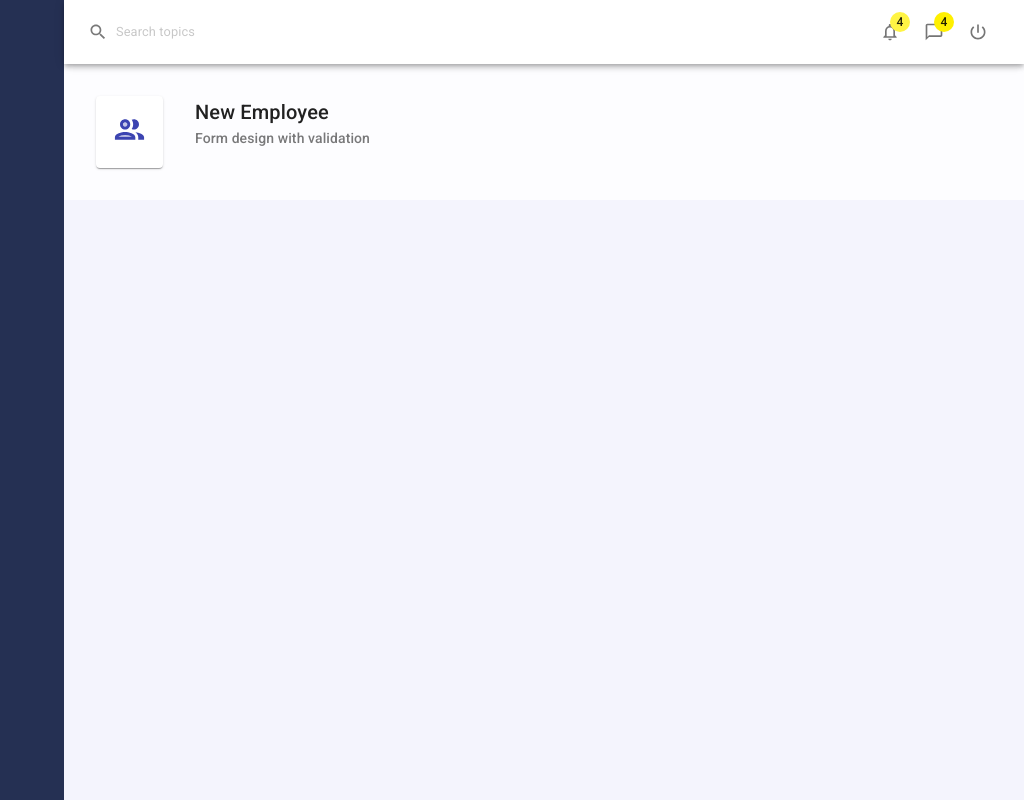
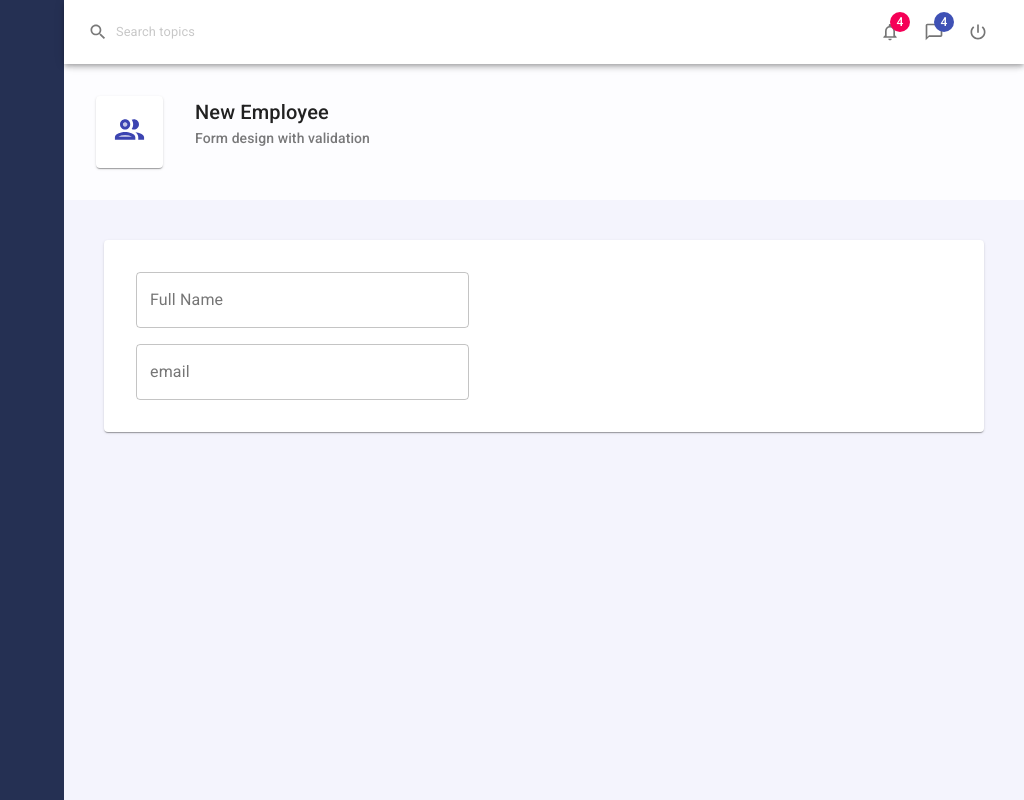
Before and after one commit to wpanumas1980/basic-mui, a React (Create React App) app: page / in a window 1280 px wide. Shown: the whole page, without its empty margins (256-1280 px from the left). Built offline with nearby package versions, Linux system fonts and the light colour scheme.

Commit message:
start employye form

```diff
--- a/src/App/App.js
+++ b/src/App/App.js
@@ -1,21 +1,20 @@
 import { createMuiTheme, CssBaseline, makeStyles, ThemeProvider } from '@material-ui/core';
 import React from 'react';
 import Header from '../components/Header';
-import PageHeader from '../components/PageHeader';
 import SideMenu from '../components/SideMenu';
-import PeopleOutlineTwoToneIcon from '@material-ui/icons/PeopleOutlineTwoTone';
 import Employees from '../pages/Employees/Employees';
+
 
 
 
 const theme = createMuiTheme({
   palette: {
     primary: {
-      main: '#FFF000',
+      main: '#3f51b5',
       light: '#3c44b126'
     },
     secondary: {
-      main: '#FFF444',
+      main: '#f50057',
       light: '#f84526'
     },
     background: {
--- /dev/null
+++ b/src/components/useForm.js
@@ -0,0 +1,40 @@
+import { makeStyles } from '@material-ui/core';
+import React, { useState } from 'react'
+
+export function useForm(initialFValues) {
+
+    const [values, setValues] = useState(initialFValues);
+
+    const handleInputChange = e => {
+        const { name, value } = e.target
+        setValues({
+            ...values,
+            [name]: value
+        })
+    }
+
+    return {
+        values,
+        setValues,
+        handleInputChange
+    }
+}
+
+const useStyles = makeStyles(theme => ({
+    root: {
+        '& .MuiFormControl-root': {
+            width: '80%',
+            margin: theme.spacing(1)
+        }
+    }
+}))
+
+export function Form(props) {
+    const classes = useStyles();
+
+    return(
+        <form className={classes.root}>
+            {props.children}
+        </form>
+    )
+}
--- a/src/pages/Employees/EmployeeForm.js
+++ b/src/pages/Employees/EmployeeForm.js
@@ -1,4 +1,6 @@
-import React from 'react'
+import React,{ useState } from 'react';
+import { Grid, makeStyles, TextField } from '@material-ui/core';
+import {useForm,Form} from '../../components/useForm';
 
 const genderItems = [
     { id: 'male', title: 'Male' },
@@ -17,10 +19,36 @@ const initialFValues = {
     hireDate: new Date(),
     isPermanent: false,
 }
+
 export default function EmployeeForm() {
+
+
+    const {
+        values,
+        setValues,
+        handleInputChange
+    } = useForm(initialFValues);
+
+
     return (
-        <div>
-
-        </div>
+        <Form>
+            <Grid container>
+                <Grid item xs={6}>
+                    <TextField
+                        variant="outlined"
+                        label="Full Name"
+                        name="fullname"
+                        value={values.fullname}
+                        onChange={handleInputChange}
+                    />
+                    <TextField
+                        variant="outlined"
+                        label="email"
+                        value={values.email}
+                    />
+                </Grid>
+                <Grid item xs={6}></Grid>
+            </Grid>
+        </Form>
     )
 }
--- a/src/pages/Employees/Employees.js
+++ b/src/pages/Employees/Employees.js
@@ -2,16 +2,27 @@ import React from 'react';
 import PageHeader from '../../components/PageHeader';
 import EmployeeForm from './EmployeeForm';
 import PeopleOutlineTwoToneIcon from '@material-ui/icons/PeopleOutlineTwoTone';
+import { makeStyles, Paper } from '@material-ui/core';
 
+const useStyles = makeStyles( theme =>({
+    pageContent:{
+        margin:theme.spacing(5),
+        padding:theme.spacing(3),
+    }
+}))
 export default function Employees() {
+
+    const classes = useStyles();
     return (
         <>
-         <PageHeader
-          title="New Employee"
-          subTitle="Form design with validation"
-          icon={<PeopleOutlineTwoToneIcon fontSize="large"/>}
-        />
-        <EmployeeForm/>
+            <PageHeader
+                title="New Employee"
+                subTitle="Form design with validation"
+                icon={<PeopleOutlineTwoToneIcon fontSize="large" />}
+            />
+            <Paper className={classes.pageContent}>
+                <EmployeeForm />
+            </Paper>
         </>
     )
 }
```
